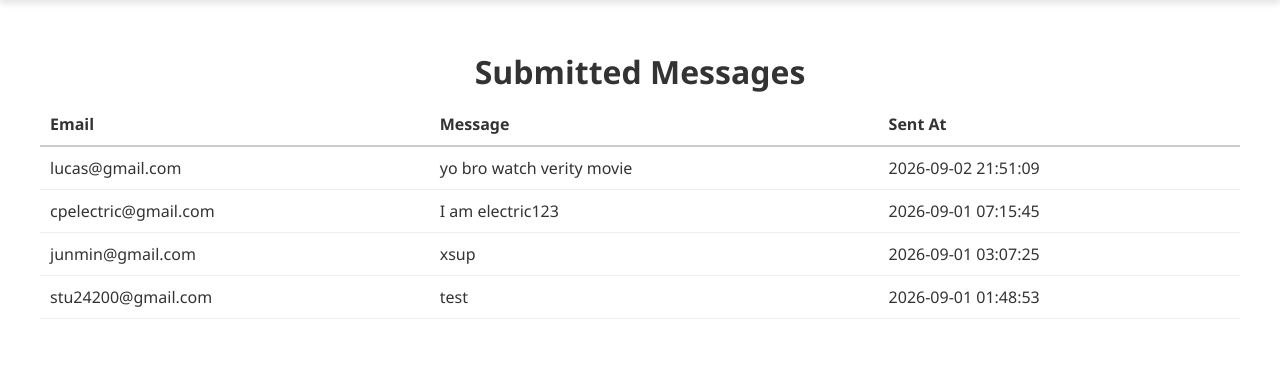
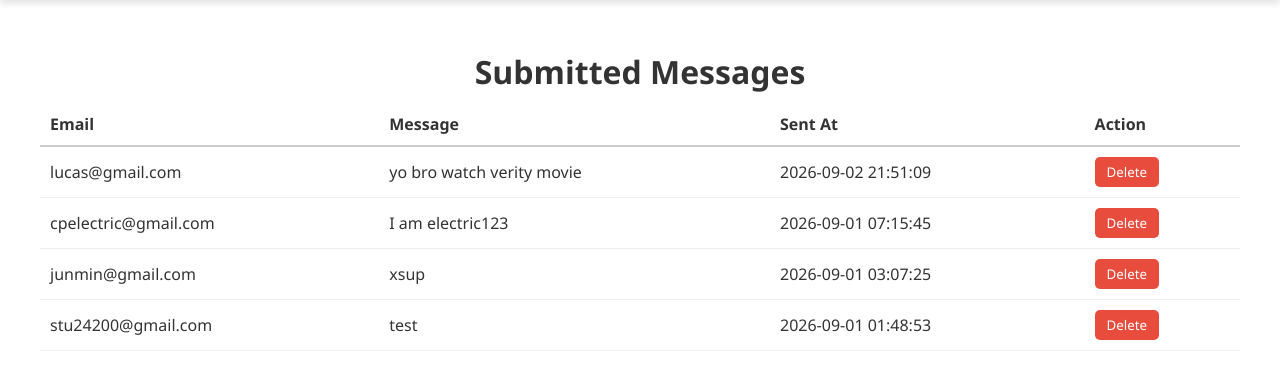
Before and after one commit to frankoceanfan2124/cpdigi32, a Flask app: page /messages in a window 1280 px wide. Shown: the part 33-423 px from the top of the page. Run offline with Flask 3, Linux system fonts and the light colour scheme; the visitor is signed in with stand-in values (Sample User, id 1); data comes from the database, SQL or seed files in the repository; both versions use the stored data as it was after the commit.

Commit message:
added delete button

```diff
--- a/app.py
+++ b/app.py
@@ -1,7 +1,7 @@
 from functools import wraps
 
 from flask import Flask, render_template, request, redirect, url_for, flash, session
-from database import init_db, add_message, get_all_messages
+from database import init_db, add_message, get_all_messages, delete_message
 
 app = Flask(__name__, template_folder='template', static_folder='static')
 
@@ -16,7 +16,7 @@ app.secret_key = 'dev-secret-key-change-this'
 # database, or loaded from an environment variable. For an MVP/assessment,
 # a hard-coded constant is fine, but it's worth naming this as a known
 # limitation in your documentation.
-ADMIN_PASSWORD = 'cpelectric123'
+ADMIN_PASSWORD = 'changeme123'
 
 # Make sure the messages table exists before the app starts handling requests.
 init_db()
@@ -105,5 +105,18 @@ def messages():
     return render_template('messages.html', messages=all_messages)
 
 
+@app.route('/messages/delete/<int:message_id>', methods=['POST'])
+@login_required
+def delete_message_route(message_id):
+    # methods=['POST'] means this can only be triggered by a form submission,
+    # not by just visiting a URL -- stops someone accidentally (or
+    # maliciously) deleting messages just by clicking a link or a browser
+    # pre-fetching a URL. @login_required also means you have to be logged
+    # in to delete anything, same as viewing the page.
+    delete_message(message_id)
+    flash("Message deleted.", "success")
+    return redirect(url_for('messages'))
+
+
 if __name__ == '__main__':
     app.run(debug=True)
--- a/database.py
+++ b/database.py
@@ -65,3 +65,11 @@ def get_all_messages():
     ).fetchall()
     conn.close()
     return messages
+
+
+def delete_message(message_id):
+    """Deletes a single message by its id."""
+    conn = get_db_connection()
+    conn.execute("DELETE FROM messages WHERE id = ?", (message_id,))
+    conn.commit()
+    conn.close()
--- a/template/messages.html
+++ b/template/messages.html
@@ -5,6 +5,29 @@
     <meta name="viewport" content="width=device-width, initial-scale=1.0">
     <title>Submitted Messages</title>
     <link rel="stylesheet" href="/static/style.css">
+    <style>
+        .flash-message {
+            padding: 10px;
+            border-radius: 5px;
+            margin-bottom: 15px;
+        }
+        .flash-success {
+            background-color: #d4edda;
+            color: #155724;
+        }
+        .flash-error {
+            background-color: #f8d7da;
+            color: #721c24;
+        }
+        .delete-btn {
+            padding: 6px 12px;
+            background-color: #e74c3c;
+            color: white;
+            border: none;
+            border-radius: 5px;
+            cursor: pointer;
+        }
+    </style>
 </head>
 <body>
     <nav class="navbar">
@@ -23,6 +46,14 @@
         <h1>Submitted Messages</h1>
         <section class="docs-section">
 
+            {% with flash_messages = get_flashed_messages(with_categories=true) %}
+                {% if flash_messages %}
+                    {% for category, msg in flash_messages %}
+                        <p class="flash-message flash-{{ category }}">{{ msg }}</p>
+                    {% endfor %}
+                {% endif %}
+            {% endwith %}
+
             {% if messages %}
                 <table style="width: 100%; border-collapse: collapse; text-align: left;">
                     <thead>
@@ -30,6 +61,7 @@
                             <th style="padding: 10px;">Email</th>
                             <th style="padding: 10px;">Message</th>
                             <th style="padding: 10px;">Sent At</th>
+                            <th style="padding: 10px;">Action</th>
                         </tr>
                     </thead>
                     <tbody>
@@ -38,6 +70,11 @@
                             <td style="padding: 10px;">{{ m['email'] }}</td>
                             <td style="padding: 10px;">{{ m['message'] }}</td>
                             <td style="padding: 10px;">{{ m['timestamp'] }}</td>
+                            <td style="padding: 10px;">
+                                <form action="{{ url_for('delete_message_route', message_id=m['id']) }}" method="POST" onsubmit="return confirm('Delete this message?');">
+                                    <button type="submit" class="delete-btn">Delete</button>
+                                </form>
+                            </td>
                         </tr>
                         {% endfor %}
                     </tbody>
```
Also changed, not shown: contacts.db.
